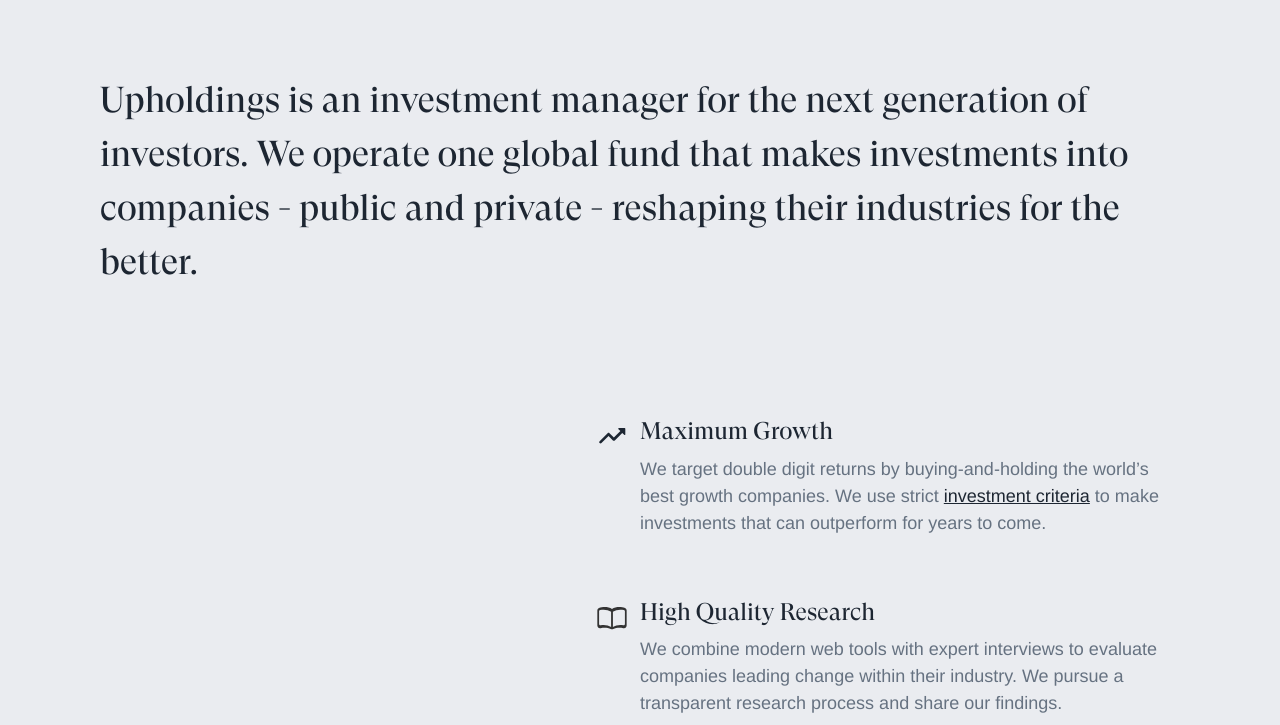
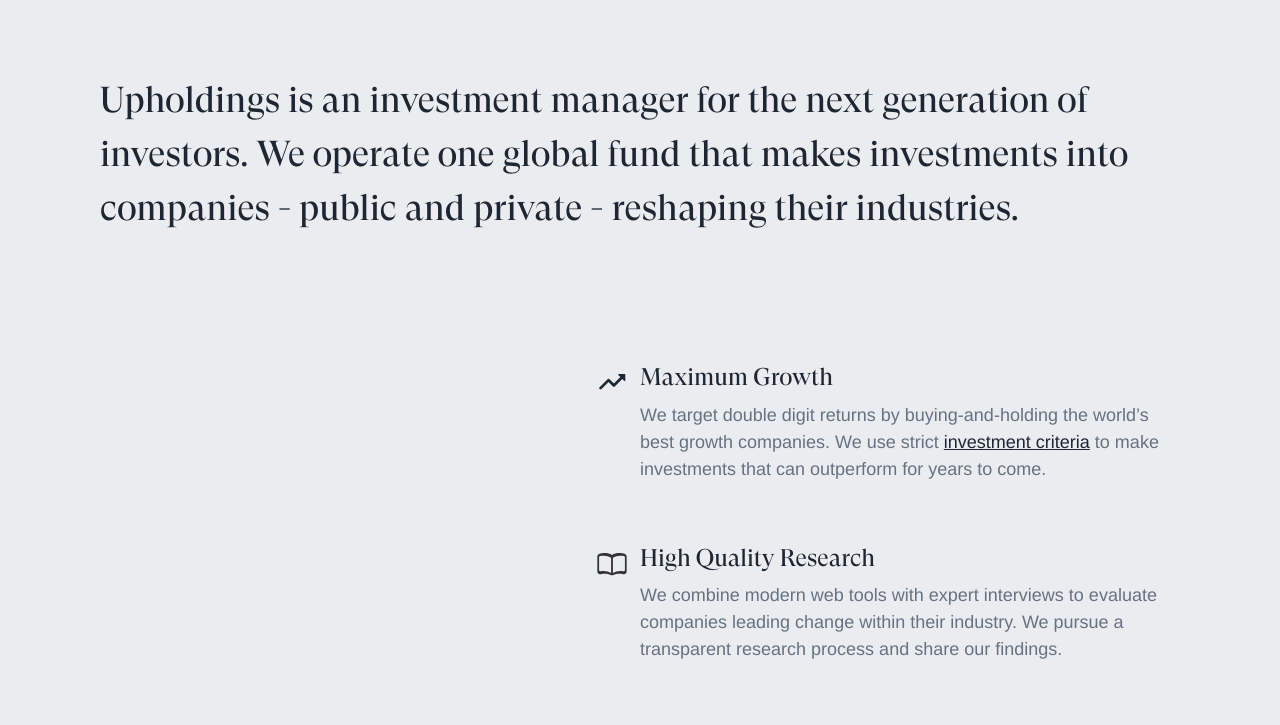
Before and after one commit to willanderson/Upholdings, a Jekyll site: the page built from index.md, in a window 1280 px wide and 900 px high, scrolled down 729 px, cut to the strip 175-900 px from the top of the window. Built offline with Jekyll 4.4.1, drawn with Linux system fonts in a browser that asks for light colours; nearby versions of some CDN libraries; some web fonts are replaced; comment, search, counter and statistics services are not loaded.

Commit message:
Updated Index

```diff
--- a/index.md
+++ b/index.md
@@ -6,7 +6,7 @@
     our future.
 manifesto: Upholdings is an investment manager for the next generation of investors.
   We operate one global fund that makes investments into companies - public and private
-  - reshaping their industries for the better.
+  - reshaping their industries.
 differenceA_h3: Maximum Growth
 differenceA_p: We target double digit returns by buying-and-holding the world’s best
   growth companies. We use strict <a href="#criteria">investment criteria</a> to make
```
